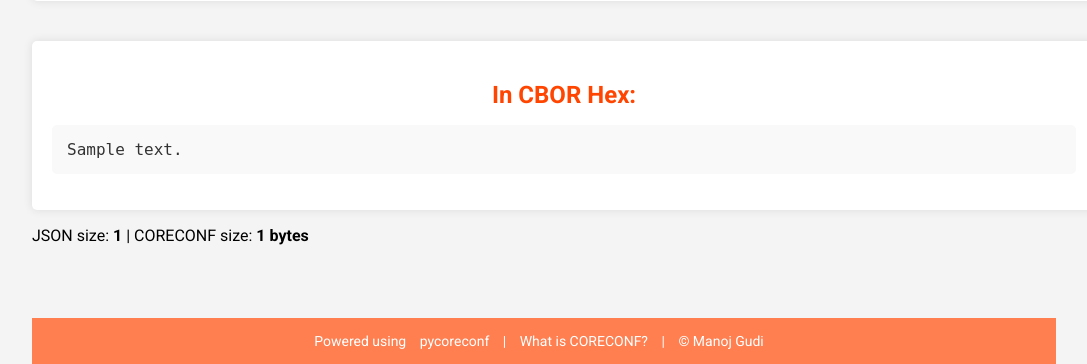
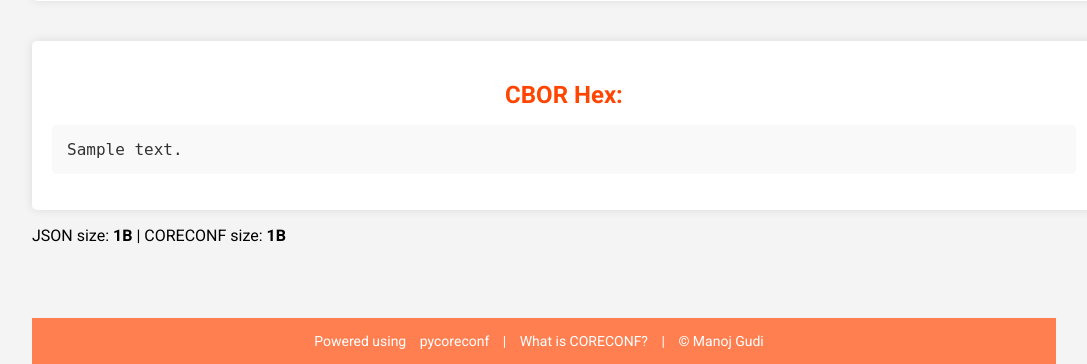
Before and after one commit to manojgudi/coreconf-webservice, a Flask app: template templates/index.html in a window 1280 px wide. Shown: the part 952-1316 px from the top of the page, without its empty margins (96-1183 px from the left). Run offline with Flask 3, Linux system fonts and the light colour scheme; the template is opened without the code that fills it: most values are stand-ins (such as "Sample title", 1, 10 or a date in 2020); some libraries are stand-ins or nearby versions.

Commit message:
Trivial word change

```diff
--- a/templates/index.html
+++ b/templates/index.html
@@ -86,10 +86,10 @@
 
         {%if hex_text %}
         <div class="result">
-            <h2>In CBOR Hex:</h2>
+            <h2>CBOR Hex:</h2>
             <pre id="json-result">{{ hex_text }}</pre>
         </div>
-        <p align="left">JSON size: <b>{{json_length}} </b>| CORECONF size: <b> {{hex_length}} bytes</b></p>
+        <p align="left">JSON size: <b>{{json_length}}B </b>| CORECONF size: <b> {{hex_length}}B</b></p>
         {% endif %}
         <br><br><br>
         <footer>
```
